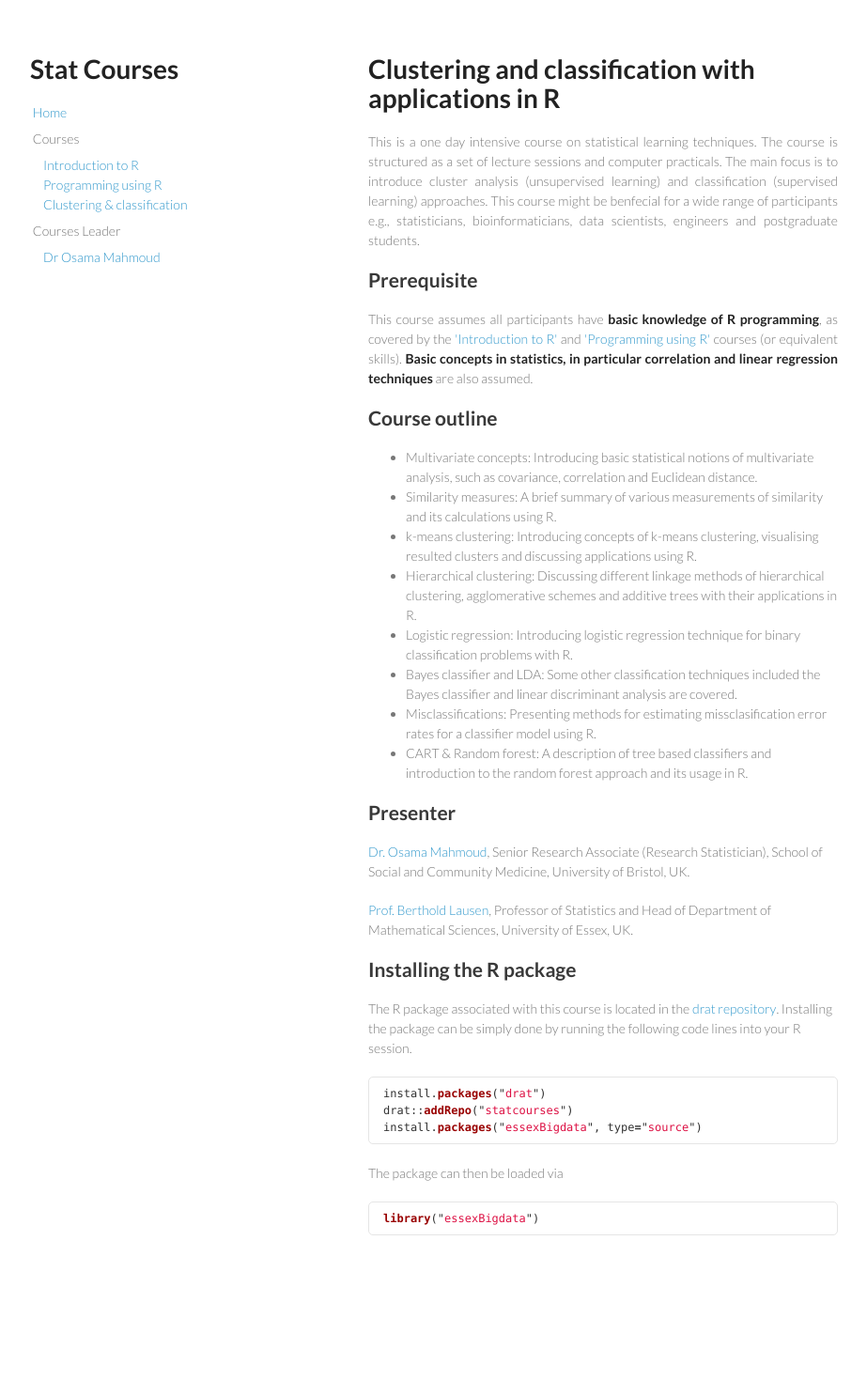
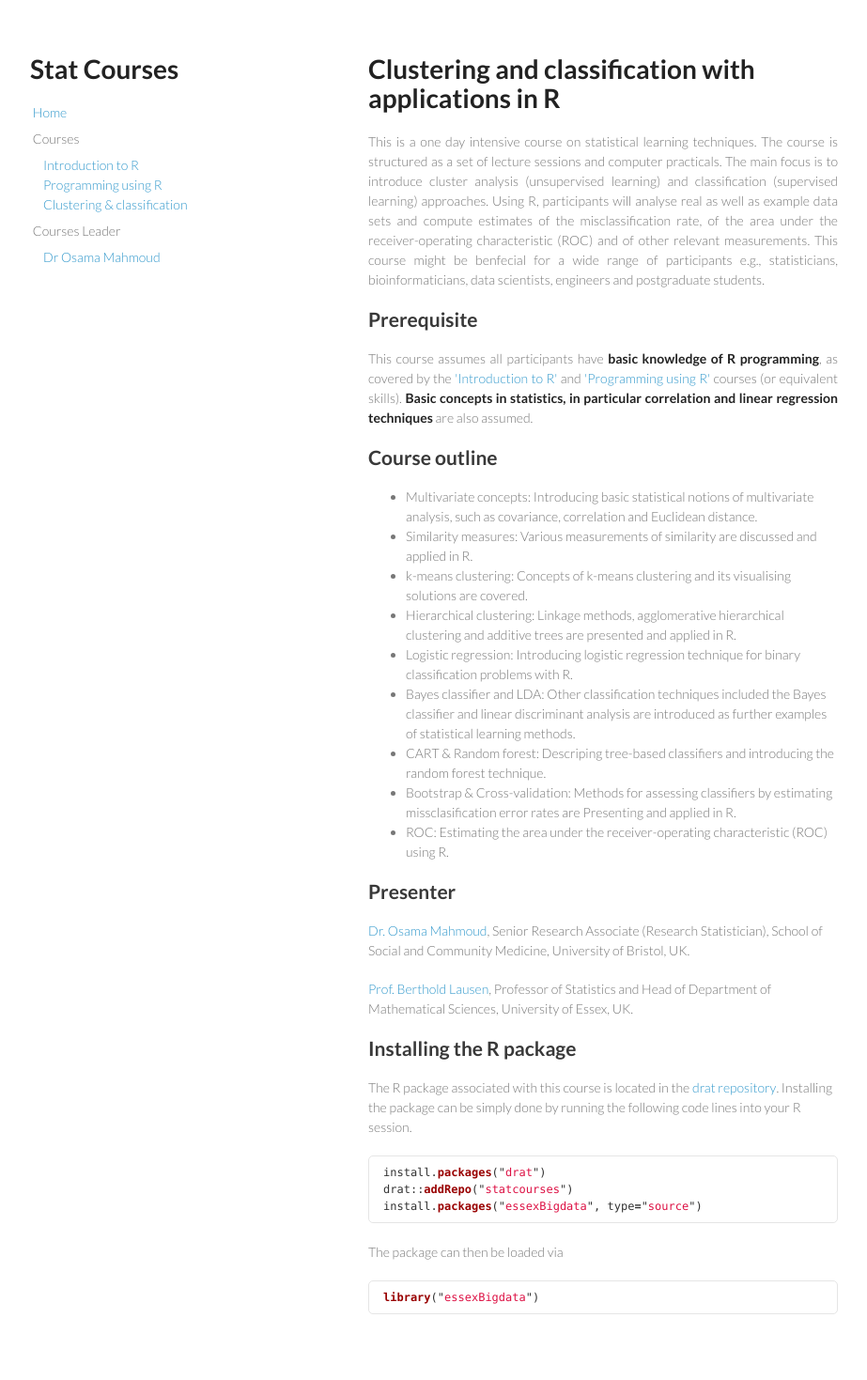
Before and after one commit to statcourses/statcourses.github.io, a Jekyll site: the page built from sscmBigData/index.md, in a window 1280 px wide. Shown: the whole page at 94% size, without its empty margins (178-1101 px from the left). Built offline with Jekyll 4.4.1, drawn with Linux system fonts in a browser that asks for light colours; before the commit the page ends 1385 px from its top, so only the background shows below that.

Commit message:
update essexBigdata

```diff
--- a/sscmBigData/index.md
+++ b/sscmBigData/index.md
@@ -4,7 +4,7 @@ title: Clustering and classification with applications in R
 ---
 # Clustering and classification with applications in R
 <p align="justify">
-This is a one day intensive course on statistical learning techniques. The course is structured as a set of lecture sessions and computer practicals. The main focus is to introduce cluster analysis (unsupervised learning) and classification (supervised learning) approaches. This course might be benfecial for a wide range of participants e.g., statisticians, bioinformaticians, data scientists, engineers and postgraduate students.
+This is a one day intensive course on statistical learning techniques. The course is structured as a set of lecture sessions and computer practicals. The main focus is to introduce cluster analysis (unsupervised learning) and classification (supervised learning) approaches.  Using R, participants will analyse real as well as example data sets and compute estimates of the misclassification rate, of the area under the receiver-operating characteristic (ROC) and of other relevant measurements. This course might be benfecial for a wide range of participants e.g., statisticians, bioinformaticians, data scientists, engineers and postgraduate students.
 </p>
 
 ## Prerequisite
@@ -15,13 +15,14 @@ This course assumes all participants have <strong>basic knowledge of R programmi
 ## Course outline
 
  * Multivariate concepts: Introducing basic statistical notions of multivariate analysis, such as covariance, correlation and Euclidean distance.
- * Similarity measures: A brief summary of various measurements of similarity and its calculations using R.
- * k-means clustering: Introducing concepts of k-means clustering, visualising resulted clusters and discussing applications using R.
- * Hierarchical clustering: Discussing different linkage methods of hierarchical clustering, agglomerative schemes and additive trees with their applications in R.
+ * Similarity measures: Various measurements of similarity are discussed and applied in R.
+ * k-means clustering: Concepts of k-means clustering and its visualising solutions are covered.
+ * Hierarchical clustering: Linkage methods, agglomerative hierarchical clustering and additive trees are presented and applied in R.
  * Logistic regression: Introducing logistic regression technique for binary classification problems with R.
- * Bayes classifier and LDA: Some other classification techniques included the Bayes classifier and linear discriminant analysis are covered.
- * Misclassifications: Presenting methods for estimating missclasification error rates for a classifier model using R.
- * CART & Random forest: A description of tree based classifiers and introduction to the random forest approach and its usage in R.
+ * Bayes classifier and LDA: Other classification techniques included the Bayes classifier and linear discriminant analysis are introduced as further examples of statistical learning methods.
+ * CART & Random forest: Descriping tree-based classifiers and introducing the random forest technique.
+ * Bootstrap & Cross-validation: Methods for assessing classifiers by estimating missclasification error rates are  Presenting and applied in R.
+ * ROC: Estimating the area under the receiver-operating characteristic (ROC) using R.
 
 ## Presenter
 [Dr. Osama Mahmoud](http://www.osmahmoud.com){:target="_blank"}, Senior Research Associate (Research Statistician), School of Social and Community Medicine, University of Bristol, UK.
```
